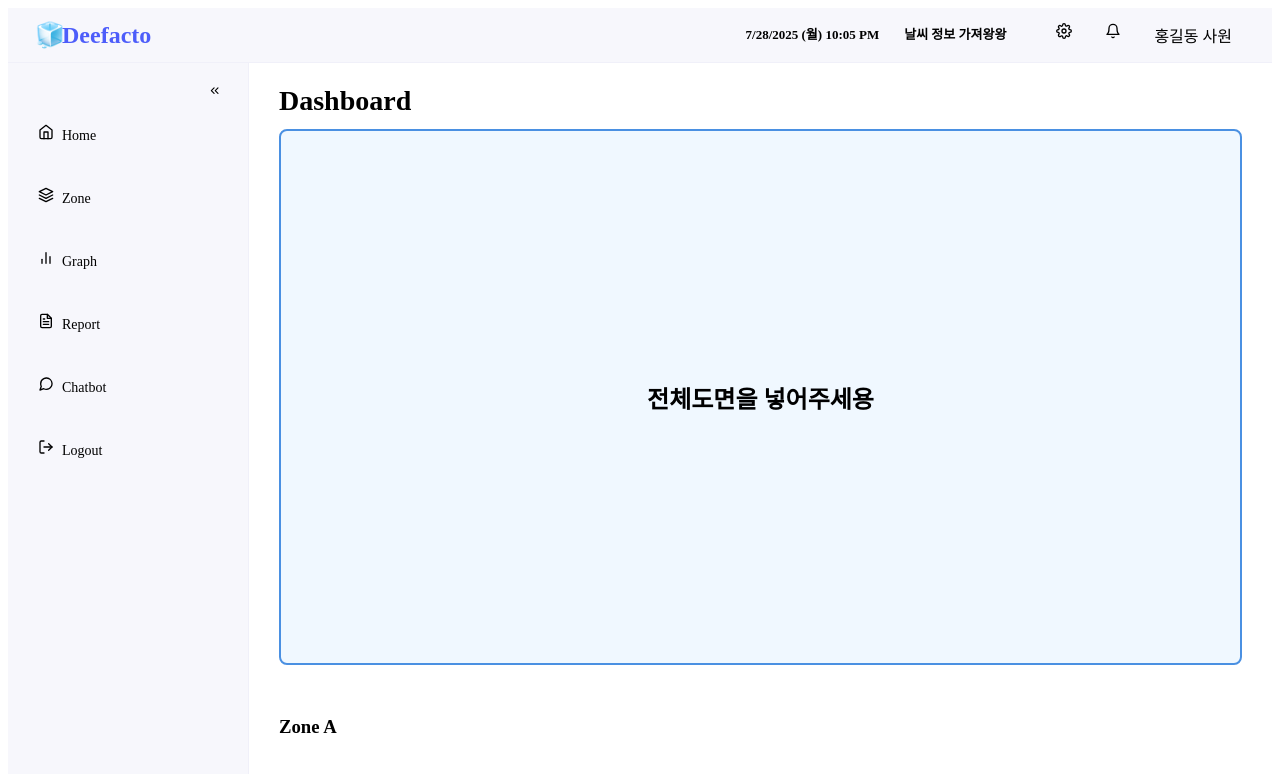
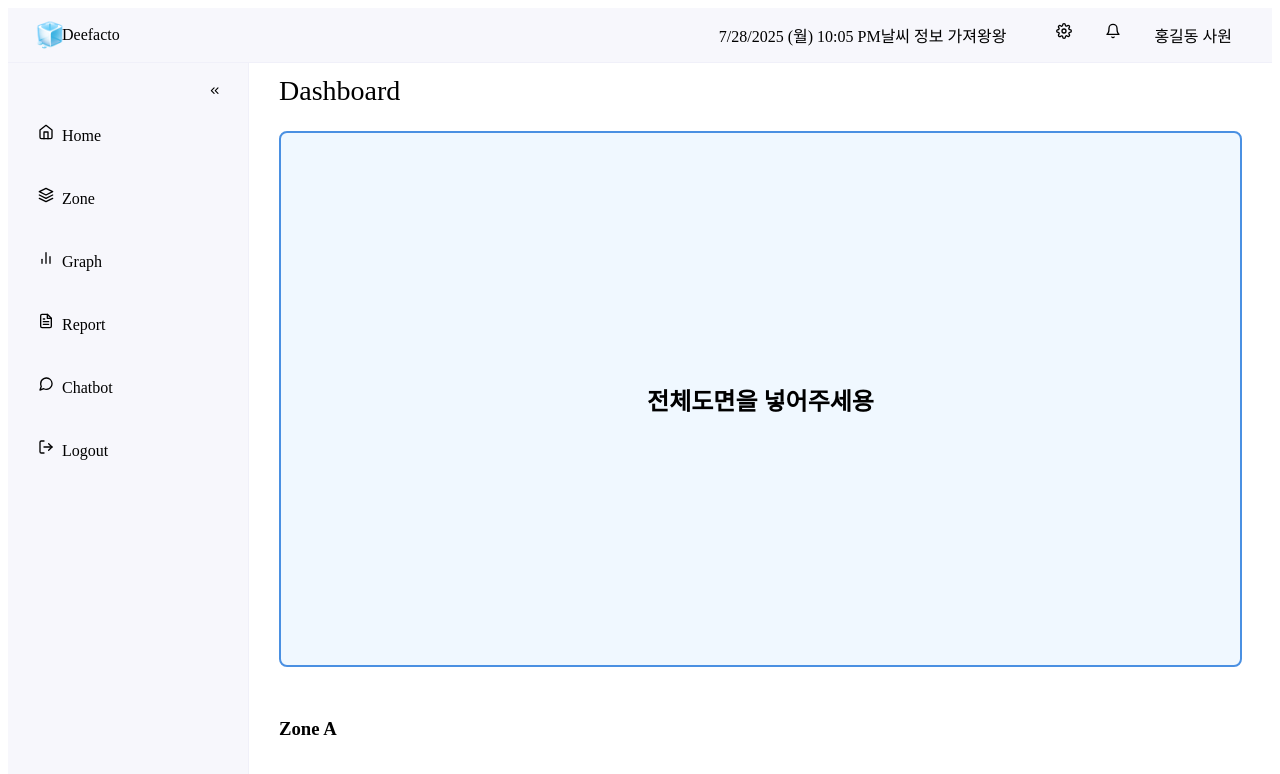
Before and after one commit to SF-DeeFacto/Frontend, a React (Vite) app: page /home in a window 1280 px wide. Shown: the top 774 px of the page. Built offline with nearby package versions, Linux system fonts and the light colour scheme.

Commit message:
메인레이아웃수정,텍스트컴포넌트생성

```diff
--- /dev/null
+++ b/src/components/common/Text.jsx
@@ -0,0 +1,65 @@
+import React from 'react';
+
+const Text = ({
+  variant = "body",
+  size = "md",
+  weight = "normal",
+  color = "gray-700",
+  className = "",
+  children,
+  ...props
+}) => {
+  const sizeClasses = {
+    xs: "text-xs",
+    sm: "text-sm",
+    md: "text-base",
+    lg: "text-lg",
+    xl: "text-xl",
+    "2xl": "text-2xl",
+    "28px": "text-[28px]"
+  };
+
+  const weightClasses = {
+    light: "font-light",
+    normal: "font-normal",
+    medium: "font-medium",
+    semibold: "font-semibold",
+    bold: "font-bold",
+    extrabold: "font-extrabold"
+  };
+
+  const variantClasses = {
+    body: "leading-normal",
+    menu: "leading-6",
+    title: "leading-7",
+    caption: "leading-4",
+    button: "leading-5"
+  };
+
+  const colorClasses = {
+    "gray-700": "text-gray-700",
+    "gray-600": "text-gray-600",
+    "gray-500": "text-gray-500",
+    "gray-800": "text-gray-800",
+    "gray-900": "text-gray-900",
+    "white": "text-white",
+    "black": "text-black",
+    "blue-600": "text-blue-600"
+  };
+
+  const classes = [
+    sizeClasses[size],
+    weightClasses[weight],
+    variantClasses[variant],
+    colorClasses[color],
+    className
+  ].filter(Boolean).join(" ");
+
+  return (
+    <span className={classes} {...props}>
+      {children}
+    </span>
+  );
+};
+
+export default Text;
--- a/src/components/layout/Aside.jsx
+++ b/src/components/layout/Aside.jsx
@@ -12,6 +12,7 @@
 } from "react-icons/fi";
 import MenuItem from "./MenuItem";
 import Icon from '../common/Icon';
+import Text from '../common/Text';
 
 const Aside = () => {
   const navigate = useNavigate();
@@ -30,14 +31,10 @@
       key={label}
       onClick={() => navigate(path)}
       className="text-gray-600 cursor-pointer hover:bg-[#DDE3FA] px-6 py-2 rounded-md ml-8 transition-colors duration-200 pr-[75px]"
-      style={{
-        fontSize: "14px",
-        fontStyle: "normal",
-        fontWeight: 500,
-        lineHeight: "21px"
-      }}
     >
-      {label}
+      <Text variant="menu" size="sm" weight="medium" color="gray-600">
+        {label}
+      </Text>
     </div>
   );
 
--- a/src/components/layout/Header.jsx
+++ b/src/components/layout/Header.jsx
@@ -2,6 +2,7 @@
 import { useNavigate } from 'react-router-dom';
 import { FiSettings, FiBell } from 'react-icons/fi';
 import Icon from '../common/Icon';
+import Text from '../common/Text';
 
 const Header = () => {
   const navigate = useNavigate();
@@ -30,20 +31,10 @@
       height: '100%'
     },
     timeInfo: {
-      fontFeatureSettings: "'dlig' on",
-      fontSize: "13px",
-      fontStyle: "normal",
-      fontWeight: 700,
-      lineHeight: "30px",
       marginRight: '50px'
     },
     userNav: {
       marginRight: '40px'
-    },
-    logoText: {
-      fontSize: '24px',
-      lineHeight: '26.4px',
-      fontWeight: 700
     },
     logoIcon: {
       fontSize: '24px',
@@ -71,12 +62,15 @@
       >
         🧊
       </span>
-      <span
-        className="ml-3 font-bold text-[#4D5DFA]"
-        style={styles.logoText}
+      <Text
+        variant="title"
+        size="xl"
+        weight="extrabold"
+        color="blue-600"
+        className="ml-3"
       >
         Deefacto
-      </span>
+      </Text>
     </div>
   );
 
@@ -86,8 +80,12 @@
       className="flex flex-row items-center justify-center h-full w-auto whitespace-nowrap"
       style={styles.timeInfo}
     >
-      {dateString} {weekdayString} {timeString}
-      <span style={styles.weatherInfo}>날씨 정보 가져왕왕</span>
+      <Text variant="body" size="sm" weight="bold">
+        {dateString} {weekdayString} {timeString}
+      </Text>
+      <Text variant="body" size="sm" weight="normal" className="ml-6">
+        날씨 정보 가져왕왕
+      </Text>
     </div>
   );
 
@@ -109,12 +107,16 @@
         <span className="absolute -top-1 -right-1 w-2 h-2 bg-red-500 rounded-full" />
       </div>
 
-      <span
-        className="text-sm font-medium text-gray-800 whitespace-nowrap"
+      <Text
+        variant="body"
+        size="sm"
+        weight="medium"
+        color="gray-800"
+        className="whitespace-nowrap"
         style={styles.userName}
       >
         홍길동 사원
-      </span>
+      </Text>
     </nav>
   );
 
--- a/src/components/layout/MainLayout.jsx
+++ b/src/components/layout/MainLayout.jsx
@@ -2,16 +2,24 @@
 import React from 'react';
 import Header from './Header';
 import Aside from './Aside';
-import PageTitle from './PageTitle';
+import Text from '../common/Text';
 
 const MainLayout = ({ title, children }) => (
-  <div className="flex flex-col">
+  <div className="flex flex-col min-h-screen">
     <Header />
-    <div className="flex">
+    <div className="flex flex-1">
       <Aside />
-      <div className="flex-1 bg-gray-50 px-[30px]">
-        {title && <PageTitle>{title}</PageTitle>}
-        {children}
+      <div className="flex-1 bg-gray-50">
+        {title && (
+          <div className="px-[30px] py-[12px]">
+            <Text variant="title" size="28px" weight="bold" color="gray-900">
+              {title}
+            </Text>
+          </div>
+        )}
+        <div className="px-[30px] py-[12px]">
+          {children}
+        </div>
       </div>
     </div>
   </div>
--- a/src/components/layout/MenuItem.jsx
+++ b/src/components/layout/MenuItem.jsx
@@ -1,4 +1,5 @@
 import React from "react";
+import Text from "../common/Text";
 
 const MenuItem = ({ icon, label, onClick, collapsed, rightIcon }) => {
   return (
@@ -11,16 +12,9 @@
       <div className="flex items-center gap-3">
         <div className="flex items-center justify-center w-5 h-5">{icon}</div>
         {!collapsed && (
-          <span
-            style={{
-              fontSize: "14px",
-              fontStyle: "normal",
-              fontWeight: 500,
-              lineHeight: "21px"
-            }}
-          >
+          <Text variant="menu" size="sm" weight="medium">
             {label}
-          </span>
+          </Text>
         )}
       </div>
       {!collapsed && rightIcon && (
--- a/src/components/layout/PageTitle.jsx
+++ /dev/null
@@ -1,20 +0,0 @@
-import React from 'react';
-
-const PageTitle = ({ children }) => (
-  <div className="flex flex-col w-full items-start flex-shrink-0" style={{ paddingTop: '20px', paddingBottom: '11px' }}>
-    <div className="w-full h-[35px] flex items-center">
-      <span
-        style={{
-          fontSize: "28px",
-          fontStyle: "normal",
-          fontWeight: 700,
-          lineHeight: "35px"
-        }}
-      >
-        {children}
-      </span>
-    </div>
-  </div>
-);
-
-export default PageTitle;
--- a/src/pages/ChatBot.jsx
+++ b/src/pages/ChatBot.jsx
@@ -68,19 +68,7 @@
     }
   };
 
-  const openChatBotInNewWindow = () => {
-    const chatBotWindow = window.open(
-      '/chatbot?new=true',
-      'ChatBot',
-      'width=400,height=600,scrollbars=yes,resizable=yes,status=yes,location=yes,toolbar=no,menubar=no'
-    );
 
-    if (chatBotWindow) {
-      chatBotWindow.focus();
-    } else {
-      alert('팝업이 차단되었습니다. 팝업 차단을 해제해주세요.');
-    }
-  };
 
   // URL 파라미터로 새창 여부 확인
   const isNewWindow = new URLSearchParams(window.location.search).get('new') === 'true';
@@ -168,7 +156,7 @@
     );
   }
 
-  // 메인 페이지에서는 새창 열기 버튼 표시
+  // 메인 페이지에서는 간단한 안내 메시지 표시
   return (
     <div className="min-h-screen bg-gray-50 flex items-center justify-center">
       <div className="max-w-md w-full bg-white rounded-lg shadow-lg p-8">
@@ -179,17 +167,11 @@
             </svg>
           </div>
           <h2 className="text-2xl font-bold text-gray-900 mb-4">
-            챗봇 대화
+            챗봇
           </h2>
-          <p className="text-gray-600 mb-6">
-            새로운 창에서 챗봇과 대화를 시작하세요.
+          <p className="text-gray-600">
+            사이드바의 챗봇 메뉴를 클릭하여 대화를 시작하세요.
           </p>
-          <button
-            onClick={openChatBotInNewWindow}
-            className="w-full bg-blue-600 text-white py-3 px-4 rounded-lg hover:bg-blue-700 focus:outline-none focus:ring-2 focus:ring-blue-500 focus:ring-offset-2 transition-colors duration-200"
-          >
-            챗봇 새창으로 열기
-          </button>
         </div>
       </div>
     </div>
```
